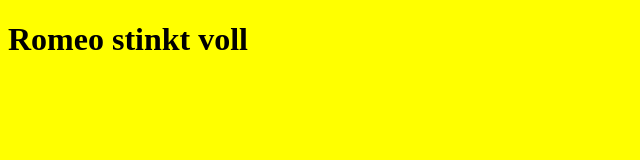
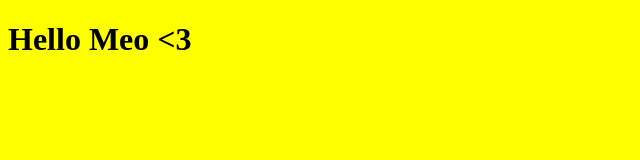
Before and after one commit to Celly0/Celly0.github.io, a plain HTML site: page index.html in a window 1280 px wide. Shown: the whole page, without its empty margins (0-640 px from the left). Drawn offline with Linux system fonts and the light colour scheme.

Commit message:
Update index.html

```diff
--- a/index.html
+++ b/index.html
@@ -19,6 +19,6 @@
     <title>Document</title>
 </head>
 <body>
-    <h1>Romeo stinkt voll</h1>
+    <h1>Hello Meo <3</h1>
 </body>
 </html>
```
